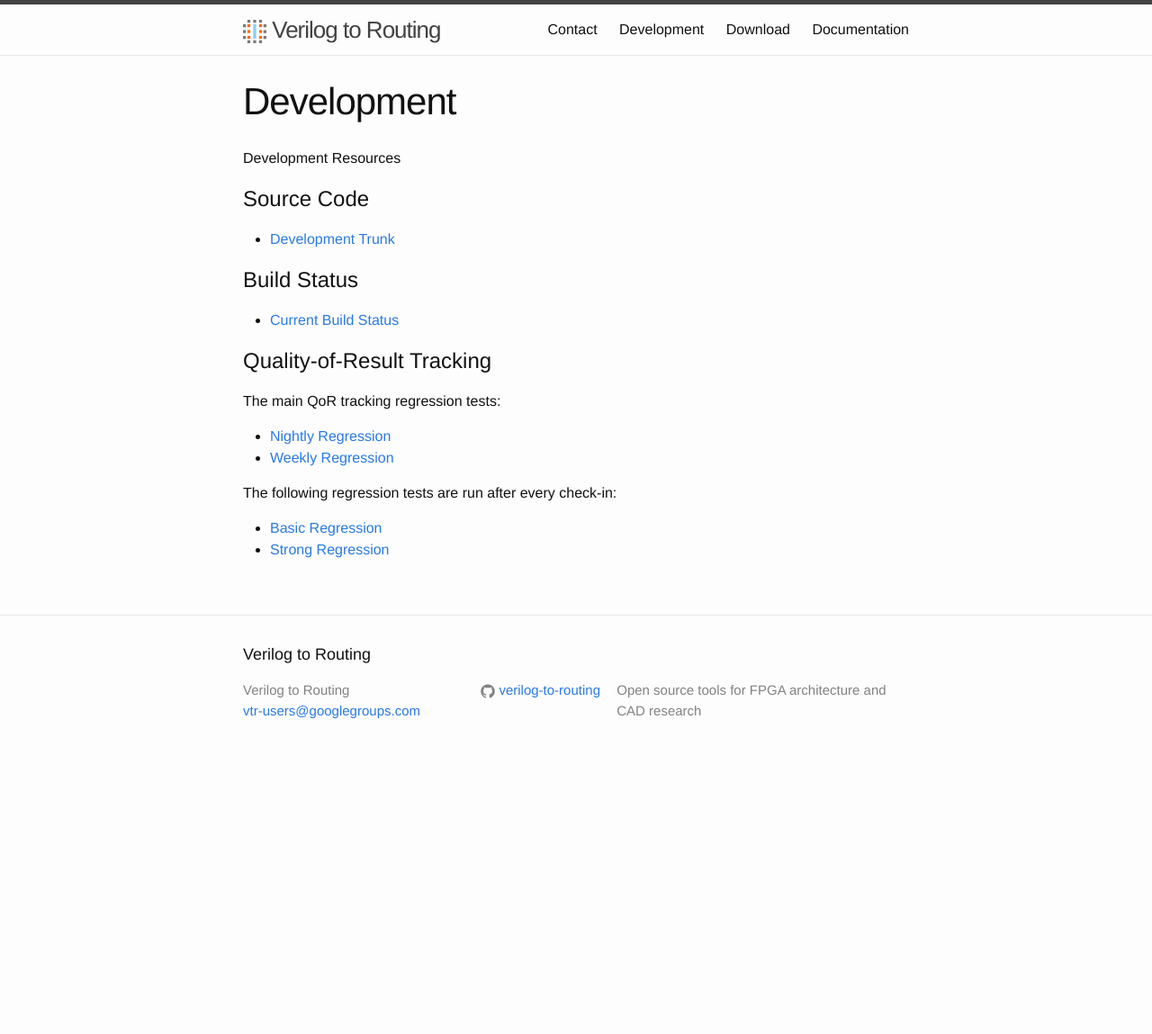
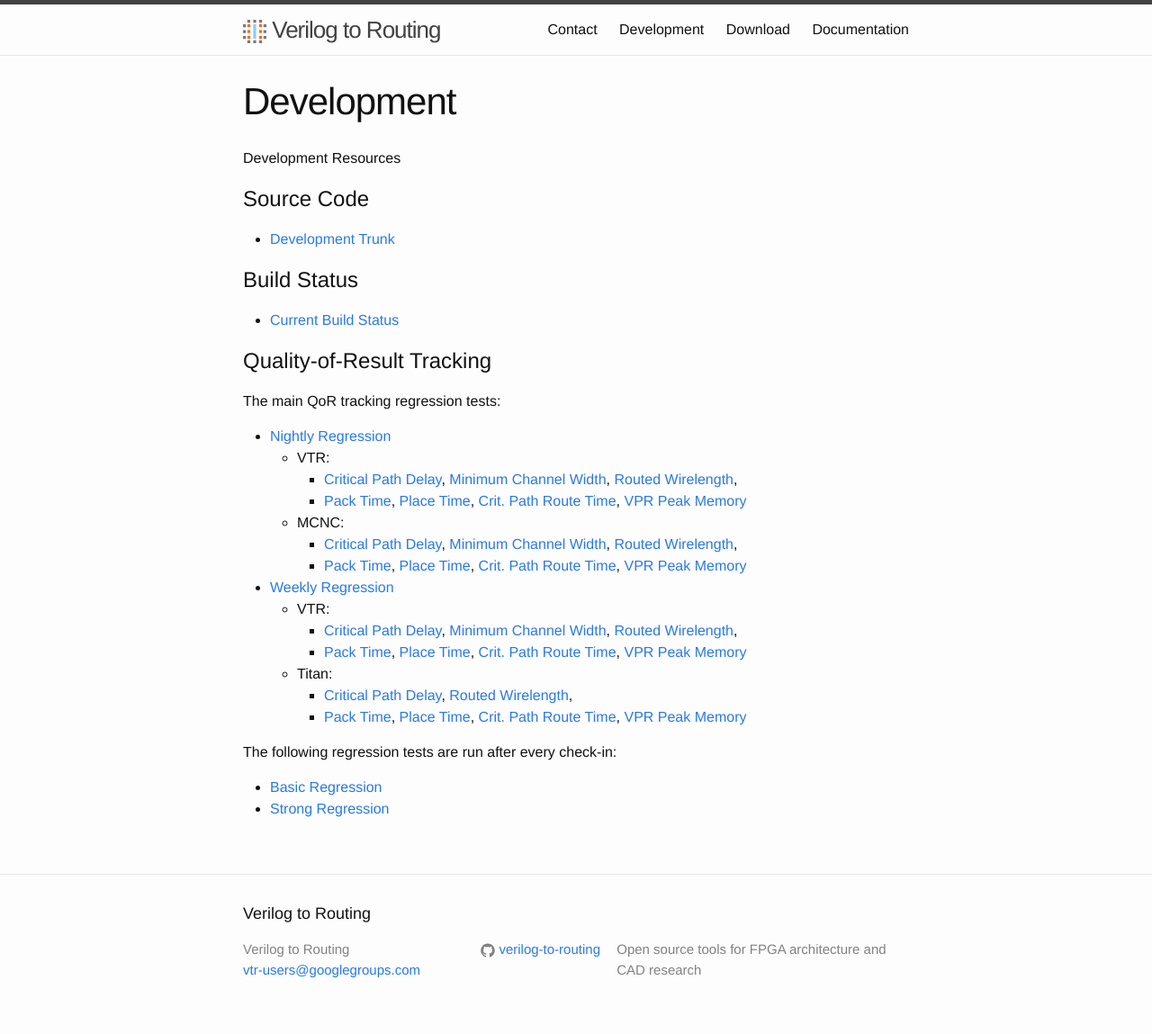
Before and after one commit to verilog-to-routing/verilog-to-routing.github.io, a Jekyll site: the page built from _pages/development.md, in a window 1280 px wide. Shown: the whole page at 90% size. Built offline with Jekyll 4.4.1, drawn with Linux system fonts in a browser that asks for light colours; before the commit the page ends 900 px from its top, so only the background shows below that.

Commit message:
Add direct QoR links to development page

```diff
--- a/_pages/development.md
+++ b/_pages/development.md
@@ -22,7 +22,38 @@ Quality-of-Result Tracking
 The main QoR tracking regression tests:
 
 * [Nightly Regression](http://builds.verilogtorouting.org:8088/view?db=nightly.db)
+  * VTR:
+    * [Critical Path Delay](http://builds.verilogtorouting.org:8088/view?db=nightly.db&t=vtr_reg_qor_chain&x=parsed_date REAL&y=critical_path_delay REAL&),
+      [Minimum Channel Width](http://builds.verilogtorouting.org:8088/view?db=nightly.db&t=vtr_reg_qor_chain&x=parsed_date REAL&y=min_chan_width INT&),
+      [Routed Wirelength](http://builds.verilogtorouting.org:8088/view?db=nightly.db&t=vtr_reg_qor_chain&x=parsed_date REAL&y=routed_wirelength INT&),
+    * [Pack Time](http://builds.verilogtorouting.org:8088/view?db=nightly.db&t=vtr_reg_qor_chain&x=parsed_date REAL&y=pack_time REAL&),
+      [Place Time](http://builds.verilogtorouting.org:8088/view?db=nightly.db&t=vtr_reg_qor_chain&x=parsed_date REAL&y=place_time REAL&),
+      [Crit. Path Route Time](http://builds.verilogtorouting.org:8088/view?db=nightly.db&t=vtr_reg_qor_chain&x=parsed_date REAL&y=crit_path_route_time REAL&),
+      [VPR Peak Memory](http://builds.verilogtorouting.org:8088/view?db=nightly.db&t=vtr_reg_qor_chain&x=parsed_date REAL&y=max_vpr_mem INT&)
+  * MCNC:
+    * [Critical Path Delay](http://builds.verilogtorouting.org:8088/view?db=nightly.db&t=vpr_reg_mcnc&x=parsed_date REAL&y=critical_path_delay REAL&),
+      [Minimum Channel Width](http://builds.verilogtorouting.org:8088/view?db=nightly.db&t=vpr_reg_mcnc&x=parsed_date REAL&y=min_chan_width INT&),
+      [Routed Wirelength](http://builds.verilogtorouting.org:8088/view?db=nightly.db&t=vpr_reg_mcnc&x=parsed_date REAL&y=routed_wirelength INT&),
+    * [Pack Time](http://builds.verilogtorouting.org:8088/view?db=nightly.db&t=vpr_reg_mcnc&x=parsed_date REAL&y=pack_time REAL&),
+      [Place Time](http://builds.verilogtorouting.org:8088/view?db=nightly.db&t=vpr_reg_mcnc&x=parsed_date REAL&y=place_time REAL&),
+      [Crit. Path Route Time](http://builds.verilogtorouting.org:8088/view?db=nightly.db&t=vpr_reg_mcnc&x=parsed_date REAL&y=crit_path_route_time REAL&),
+      [VPR Peak Memory](http://builds.verilogtorouting.org:8088/view?db=nightly.db&t=vpr_reg_mcnc&x=parsed_date REAL&y=max_vpr_mem INT&)
 * [Weekly Regression](http://builds.verilogtorouting.org:8088/view?db=weekly.db)
+  * VTR:
+    * [Critical Path Delay](http://builds.verilogtorouting.org:8088/view?db=weekly.db&t=vtr_reg_qor&x=parsed_date REAL&y=critical_path_delay REAL&),
+      [Minimum Channel Width](http://builds.verilogtorouting.org:8088/view?db=weekly.db&t=vtr_reg_qor&x=parsed_date REAL&y=min_chan_width INT&),
+      [Routed Wirelength](http://builds.verilogtorouting.org:8088/view?db=weekly.db&t=vtr_reg_qor&x=parsed_date REAL&y=routed_wirelength INT&),
+    * [Pack Time](http://builds.verilogtorouting.org:8088/view?db=weekly.db&t=vtr_reg_qor&x=parsed_date REAL&y=pack_time REAL&),
+      [Place Time](http://builds.verilogtorouting.org:8088/view?db=weekly.db&t=vtr_reg_qor&x=parsed_date REAL&y=place_time REAL&),
+      [Crit. Path Route Time](http://builds.verilogtorouting.org:8088/view?db=weekly.db&t=vtr_reg_qor&x=parsed_date REAL&y=crit_path_route_time REAL&),
+      [VPR Peak Memory](http://builds.verilogtorouting.org:8088/view?db=weekly.db&t=vtr_reg_qor&x=parsed_date REAL&y=max_vpr_mem INT&)
+  * Titan:
+    * [Critical Path Delay](builds.verilogtorouting.org:8088/view?db=weekly.db&t=titan_reg&x=parsed_date REAL&y=critical_path_delay INT&),
+      [Routed Wirelength](http://builds.verilogtorouting.org:8088/view?db=weekly.db&t=titan_reg&x=parsed_date REAL&y=routed_wirelength INT&),
+    * [Pack Time](http://builds.verilogtorouting.org:8088/view?db=weekly.db&t=titan_reg&x=parsed_date REAL&y=pack_time REAL&),
+      [Place Time](http://builds.verilogtorouting.org:8088/view?db=weekly.db&t=titan_reg&x=parsed_date REAL&y=place_time REAL&),
+      [Crit. Path Route Time](builds.verilogtorouting.org:8088/view?db=weekly.db&t=titan_reg&x=parsed_date REAL&y=crit_path_route_time INT&),
+      [VPR Peak Memory](http://builds.verilogtorouting.org:8088/view?db=weekly.db&t=titan_reg&x=parsed_date REAL&y=max_vpr_mem INT&)
 
 The following regression tests are run after every check-in:
 
```
